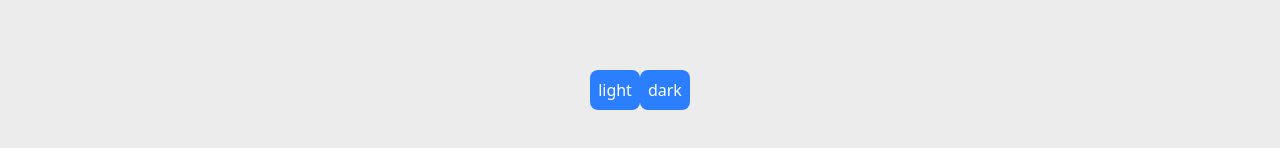
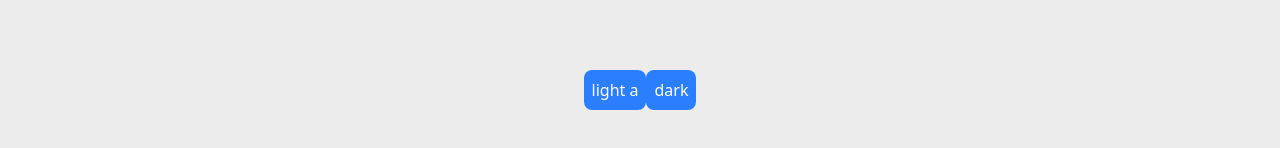
Before and after one commit to andersoninn/easy.b, a Next.js app: page / in a window 1280 px wide. Shown: the part 634-782 px from the top of the page. Built offline with nearby package versions, Linux system fonts and the light colour scheme.

Commit message:
inital commit

```diff
--- a/src/app/page.tsx
+++ b/src/app/page.tsx
@@ -15,7 +15,7 @@ export default function Home() {
             className="bg-blue-500 text-white p-2 rounded-md"
             onClick={() => setTheme("light")}
           >
-            light
+            light a
           </button>
           <button
             className="bg-blue-500 text-white p-2 rounded-md"
```
